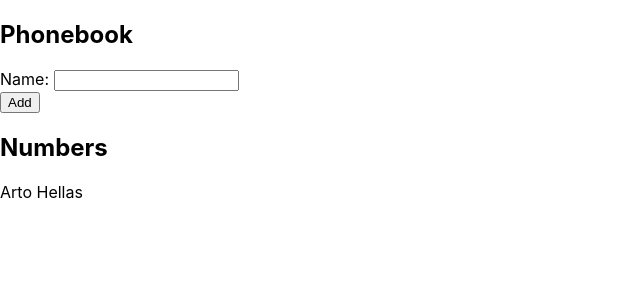
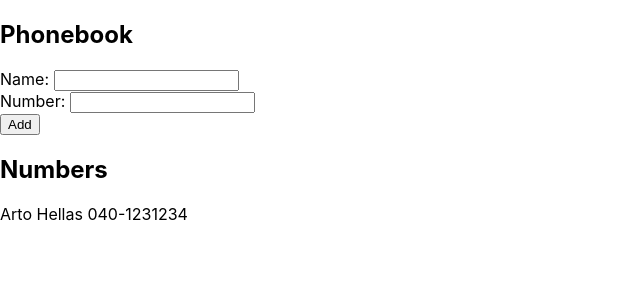
Before and after one commit to Satuhoo/Fullstack-open-2020, a React (Create React App) app in the folder osa2/puhelinluettelo/: page / in a window 1280 px wide. Shown: the top 300 px of the page, without its empty margins (0-640 px from the left). Built offline with nearby package versions, Linux system fonts and the light colour scheme.

Commit message:
2.8: puhelinluettelo step3

```diff
--- a/osa2/puhelinluettelo/src/App.js
+++ b/osa2/puhelinluettelo/src/App.js
@@ -1,28 +1,34 @@
 import React, { useState } from 'react'
 
-const Person = ({name}) => {
+const Person = ({person}) => {
   return (
     <div>
-      <p>{name}</p>
+      <p>{person.name} {person.number}</p>
     </div>
   )
 }
 
 const App = () => {
   const [ persons, setPersons] = useState([
-    { name: 'Arto Hellas' }
+    { name: 'Arto Hellas', number: '040-1231234'}
   ])
   const [ newName, setNewName ] = useState('')
+  const [ newNumber, setNewNumber] = useState('')
 
   const handleNameChange = (event) => {
     setNewName(event.target.value)
+  }
+
+  const handleNumberChange = (event) => {
+    setNewNumber(event.target.value)
   }
 
   const addPerson = (event) => {
     event.preventDefault()
     console.log(event.target)
     const newPerson = {
-      name: newName
+      name: newName,
+      number: newNumber
     }
 
     if (persons.some(obj => obj.name === newPerson.name)){
@@ -30,6 +36,7 @@
     } else {
       setPersons(persons.concat(newPerson))
       setNewName('')
+      setNewNumber('')
     }
   }
 
@@ -41,12 +48,15 @@
           Name: <input value={newName} onChange={handleNameChange} />
         </div>
         <div>
+          Number: <input value={newNumber} onChange={handleNumberChange}/>
+        </div>
+        <div>
           <button type="submit">Add</button>
         </div>
       </form>
       <h2>Numbers</h2>
       {persons.map(person =>
-        <Person key={person.name} name={person.name}/>)}
+        <Person key={person.name} person={person}/>)}
     </div>
   )
 
```
